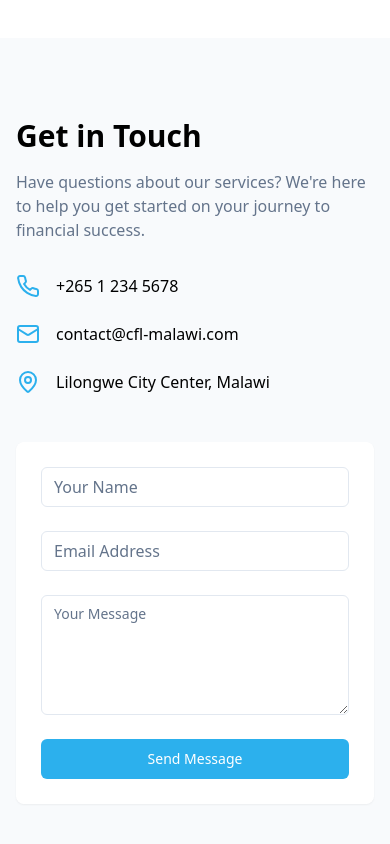
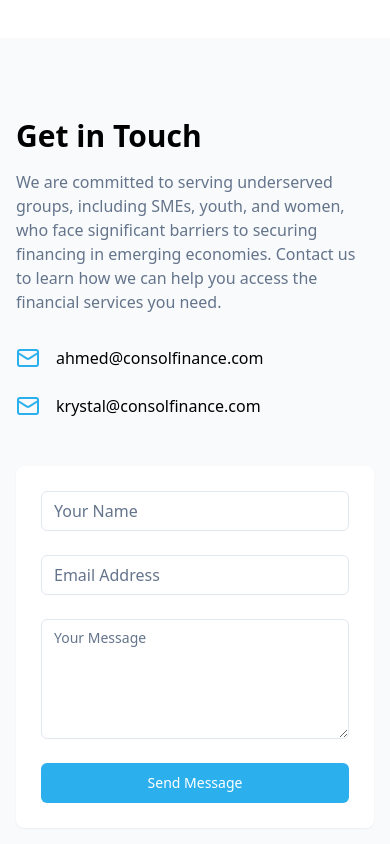
Before and after one commit to sjohanakhm/microloan-haven-mw, a React (Vite) app: page / in a window 390 px wide. Shown: the part 2519-3363 px from the top of the page. Built offline with nearby package versions, Linux system fonts and the light colour scheme.

Commit message:
Update contact information
Updates the contact information in the Contact component. Removes phone number and address, and updates the email addresses.

```diff
--- a/src/components/Contact.tsx
+++ b/src/components/Contact.tsx
@@ -3,7 +3,7 @@ import { Button } from "@/components/ui/button";
 import { Card } from "@/components/ui/card";
 import { Input } from "@/components/ui/input";
 import { Textarea } from "@/components/ui/textarea";
-import { Phone, Mail, MapPin } from "lucide-react";
+import { Mail } from "lucide-react";
 
 export const Contact = () => {
   return (
@@ -13,20 +13,16 @@ export const Contact = () => {
           <div>
             <h2 className="text-3xl font-bold mb-4">Get in Touch</h2>
             <p className="text-muted-foreground mb-8">
-              Have questions about our services? We're here to help you get started on your journey to financial success.
+              We are committed to serving underserved groups, including SMEs, youth, and women, who face significant barriers to securing financing in emerging economies. Contact us to learn how we can help you access the financial services you need.
             </p>
             <div className="space-y-6">
               <div className="flex items-center gap-4">
-                <Phone className="text-primary" />
-                <span>+265 1 234 5678</span>
+                <Mail className="text-primary" />
+                <span>ahmed@consolfinance.com</span>
               </div>
               <div className="flex items-center gap-4">
                 <Mail className="text-primary" />
-                <span>contact@cfl-malawi.com</span>
-              </div>
-              <div className="flex items-center gap-4">
-                <MapPin className="text-primary" />
-                <span>Lilongwe City Center, Malawi</span>
+                <span>krystal@consolfinance.com</span>
               </div>
             </div>
           </div>
```
